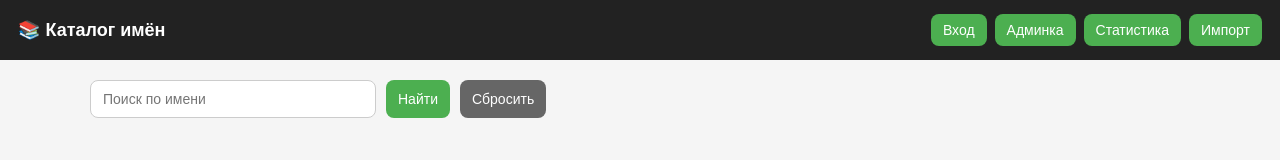
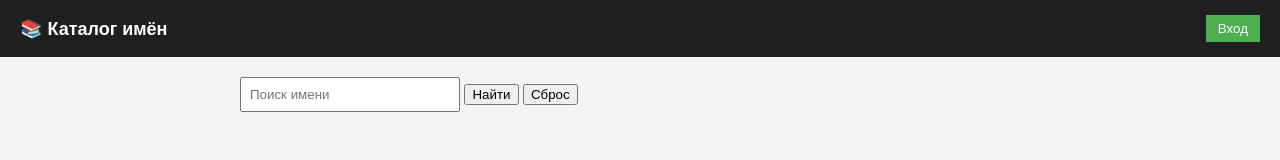
Before and after one commit to sadyralievbekten-art/names_3, a website: page public/index.html in a window 1280 px wide. Drawn offline with Linux system fonts and the light colour scheme; no server answers.

Commit message:
Update index.html

```diff
--- a/public/index.html
+++ b/public/index.html
@@ -1,128 +1,107 @@
 <!DOCTYPE html>
 <html>
 <head>
-  <meta charset="UTF-8" />
+  <meta charset="UTF-8">
   <title>Каталог имён</title>
+
   <style>
     body {
-      font-family: Arial, sans-serif;
+      font-family: Arial;
       margin: 0;
-      background: #f5f5f5;
-      color: #222;
+      background: #f4f4f4;
     }
 
     .header {
-      background: #222;
+      background: #1f1f1f;
       color: white;
-      padding: 14px 18px;
+      padding: 15px 20px;
       display: flex;
       justify-content: space-between;
       align-items: center;
-      gap: 12px;
-      flex-wrap: wrap;
     }
 
     .title {
-      font-weight: 700;
       font-size: 18px;
-    }
-
-    .nav {
-      display: flex;
-      gap: 8px;
-      flex-wrap: wrap;
+      font-weight: bold;
     }
 
     .btn {
-      border: 0;
       background: #4caf50;
+      border: none;
       color: white;
-      padding: 8px 12px;
-      border-radius: 8px;
+      padding: 6px 12px;
       cursor: pointer;
-      font-size: 14px;
-    }
-
-    .btn.secondary {
-      background: #666;
     }
 
     .container {
-      max-width: 1100px;
-      margin: 0 auto;
       padding: 20px;
+      max-width: 800px;
+      margin: auto;
     }
 
-    .toolbar {
-      display: flex;
-      gap: 10px;
-      flex-wrap: wrap;
-      margin-bottom: 16px;
+    .search {
+      margin-bottom: 20px;
     }
 
     input {
-      padding: 10px 12px;
-      border: 1px solid #ccc;
-      border-radius: 8px;
-      min-width: 260px;
-      font-size: 14px;
+      padding: 8px;
+      width: 200px;
     }
 
     .card {
       background: white;
-      border-radius: 12px;
-      padding: 16px;
-      margin: 12px 0;
-      box-shadow: 0 2px 8px rgba(0,0,0,0.06);
+      padding: 12px;
+      margin: 10px 0;
+      border-radius: 6px;
+      border: 1px solid #ddd;
     }
 
-    .meta {
-      color: #555;
-      margin: 6px 0;
+    .name {
+      font-size: 18px;
+      font-weight: bold;
+    }
+
+    .tags {
+      margin-top: 6px;
     }
 
     .tag {
       display: inline-block;
       background: #eee;
-      padding: 5px 8px;
-      margin: 4px 4px 0 0;
-      border-radius: 999px;
-      cursor: pointer;
-      user-select: none;
+      padding: 3px 6px;
+      margin: 2px;
+      border-radius: 4px;
+      font-size: 12px;
     }
 
     .empty {
       text-align: center;
-      color: #666;
-      padding: 56px 16px;
-      background: white;
-      border-radius: 12px;
-      box-shadow: 0 2px 8px rgba(0,0,0,0.06);
+      margin-top: 50px;
+      color: #777;
     }
   </style>
 </head>
+
 <body>
 
 <div class="header">
   <div class="title">📚 Каталог имён</div>
-    <div class="nav">
   <button class="btn" onclick="go('login.html')">Вход</button>
-      <button class="btn" onclick="go('login.html')">Админка</button>
-      <button class="btn" onclick="go('stats.html')">Статистика</button>
-      <button class="btn" onclick="go('import.html')">Импорт</button>
-    </div>
 </div>
 
 <div class="container">
-    <div class="toolbar">
-      <input id="search" placeholder="Поиск по имени" />
-      <button class="btn" onclick="load()">Найти</button>
-      <button class="btn secondary" onclick="resetFilter()">Сбросить</button>
+
+  <div class="search">
+    <input id="search" placeholder="Поиск имени">
+    <button onclick="load()">Найти</button>
+    <button onclick="reset()">Сброс</button>
   </div>
 
   <div id="list"></div>
+
 </div>
 
 <script src="site.js"></script>
+
 </body>
 </html>
```
Lines whose indentation alone changed are shown as unchanged.
